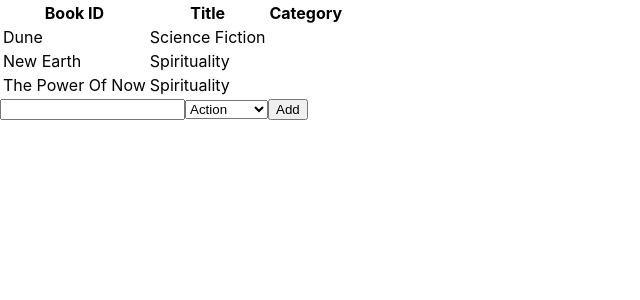
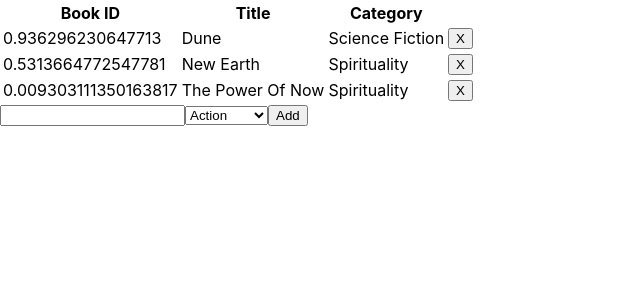
Before and after one commit to AbdelrhmanAmin/Bookstore, a React (Create React App) app: page / in a window 1280 px wide. Shown: the top 300 px of the page, without its empty margins (0-640 px from the left). Built offline with nearby package versions, Linux system fonts and the light colour scheme.

Commit message:
Add milestone-3

```diff
--- a/src/components/Book.js
+++ b/src/components/Book.js
@@ -1,17 +1,23 @@
 import PropTypes from 'prop-types';
 
-const Book = ({ book: { key, title, category } }) => (
+const Book = ({ book: { id, title, category }, key, handleRemoveBook }) => (
   <tr key={key}>
+    <td>{id}</td>
     <td>{title}</td>
     <td>{category}</td>
+    <td>
+      <button type="button" onClick={() => handleRemoveBook({ id, title, category })}>X</button>
+    </td>
   </tr>
 );
 Book.propTypes = {
   book: PropTypes.exact({
-    key: PropTypes.number.isRequired,
+    id: PropTypes.number.isRequired,
     title: PropTypes.string.isRequired,
     category: PropTypes.string.isRequired,
   }).isRequired,
+  key: PropTypes.number.isRequired,
+  handleRemoveBook: PropTypes.func.isRequired,
 };
 
 export default Book;
--- a/src/containers/BooksForm.js
+++ b/src/containers/BooksForm.js
@@ -1,4 +1,34 @@
-const BooksForm = () => {
+/* eslint-disable react/prop-types */
+/* eslint-disable no-unused-vars */
+import React, { useState } from 'react';
+import { connect } from 'react-redux';
+import { createBook } from '../actions/index';
+
+const BooksForm = ({ dispatch }) => {
+  const [state, setState] = useState({
+    id: Date.now(),
+    title: '',
+    category: 'Action',
+  });
+  const handleChange = (e) => {
+    if (e.target.name === 'title') {
+      setState({
+        ...state, title: e.target.value,
+      });
+    }
+    if (e.target.name === 'category') {
+      setState({
+        ...state, title: e.target.value,
+      });
+    }
+  };
+  const handleSubmit = (e) => {
+    e.preventDefault();
+    setState({
+      ...state, id: Date.now(),
+    });
+    dispatch(createBook(state));
+  };
   const categories = [
     'Action',
     'Biography',
@@ -10,15 +40,15 @@ const BooksForm = () => {
   ];
   return (
     <form>
-      <input type="text" id="title" name="title" />
-      <select id="category" name="category">
+      <input type="text" id="title" name="title" onChange={handleChange} />
+      <select id="category" name="category" onClick={handleChange}>
         {categories.map((category) => (
           <option key={category} value={category}>{category}</option>
         ))}
       </select>
-      <button type="submit">Add</button>
+      <button type="submit" onClick={handleSubmit}>Add</button>
     </form>
   );
 };
 
-export default BooksForm;
+export default connect()(BooksForm);
--- a/src/containers/BooksList.js
+++ b/src/containers/BooksList.js
@@ -1,9 +1,15 @@
-/* eslint-disable react/prop-types */
-import React from 'react';
+import PropTypes from 'prop-types';
 import { connect } from 'react-redux';
 import Book from '../components/Book';
+import { removeBook } from '../actions/index';
 
-const BooksList = ({ books }) => (
+const BooksList = (props) => {
+  const handleRemoveBook = (book) => {
+    const { removeBook } = props;
+    removeBook(book);
+  };
+  const { books } = props;
+  return (
     <table>
       <thead>
         <tr>
@@ -13,12 +19,31 @@ const BooksList = ({ books }) => (
         </tr>
       </thead>
       <tbody>
-      {books.map((book) => <Book key={book.id} book={book} />)}
+        {books.map((book) => (
+          <Book
+            key={Math.random()}
+            book={book}
+            handleRemoveBook={handleRemoveBook}
+          />
+        ))}
       </tbody>
     </table>
   );
+};
+
+BooksList.propTypes = {
+  books: PropTypes.arrayOf(PropTypes.object).isRequired,
+  removeBook: PropTypes.func.isRequired,
+};
+
 const mapStateToProps = (state) => ({
   books: state.books,
 });
 
-export default connect(mapStateToProps, null)(BooksList);
+const mapDispatchToProps = (dispatch) => ({
+  removeBook: (book) => {
+    dispatch(removeBook(book));
+  },
+});
+
+export default connect(mapStateToProps, mapDispatchToProps)(BooksList);
--- a/src/reducers/books.js
+++ b/src/reducers/books.js
@@ -6,8 +6,8 @@ const booksReducer = (state = [], action) => {
     return result;
   }
   if (action.type === REMOVE) {
-    const filteredBooks = state.books.filter((book) => book.id !== action.book.id);
-    return { ...state, books: filteredBooks };
+    const filteredBooks = state.filter((book) => book.id !== action.book.id);
+    return filteredBooks;
   }
 
   return state;
```
Lines whose indentation alone changed are shown as unchanged.
